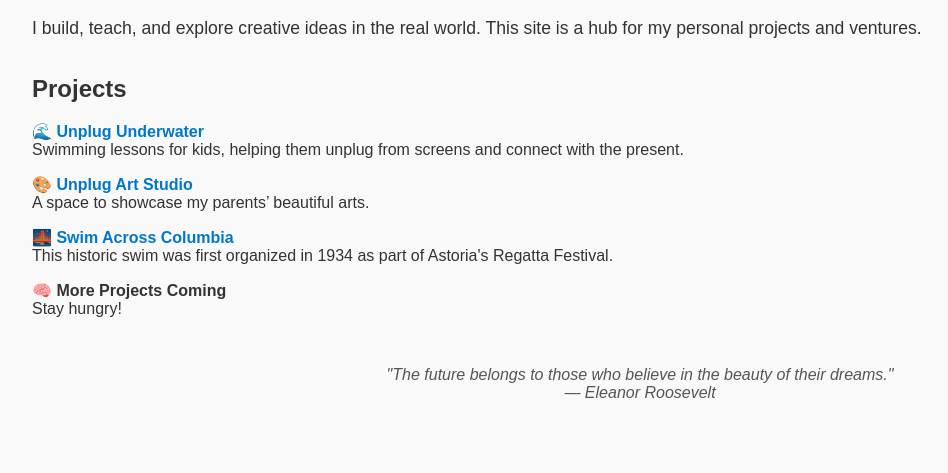
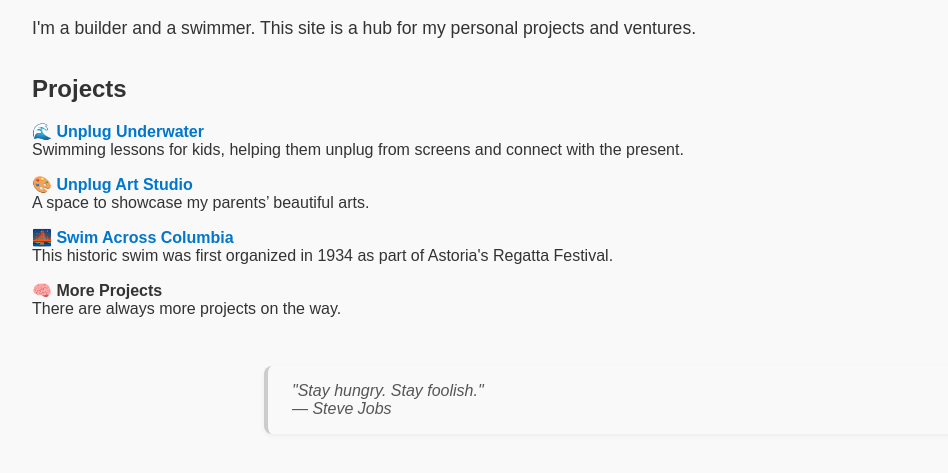
Before and after one commit to yaweihao/yaweihao.github.io, a plain HTML site: page index.html in a window 1280 px wide. Shown: the part 107-580 px from the top of the page, without its empty margins (0-948 px from the left). Drawn offline with Linux system fonts and the light colour scheme.

Commit message:
Update index.html

```diff
--- a/index.html
+++ b/index.html
@@ -38,7 +38,7 @@
 <body>
   <h1>Guess who's back</h1>
   <p>
-    I build, teach, and explore creative ideas in the real world. This site is a hub for my personal projects and ventures.
+    I'm a builder and a swimmer. This site is a hub for my personal projects and ventures.
   </p>
 
   <div class="projects">
@@ -56,14 +56,25 @@
       This historic swim was first organized in 1934 as part of Astoria's Regatta Festival.
     </div>
     <div class="project">
-      <strong>🧠 More Projects Coming</strong><br />
-      Stay hungry!
+      <strong>🧠 More Projects</strong><br />
+      There are always more projects on the way.
     </div>
   </div>
 
-  <blockquote style="margin-top: 3rem; font-style: italic; color: #555; text-align: center;">
-    "The future belongs to those who believe in the beauty of their dreams." <br>
-    — Eleanor Roosevelt
+  <blockquote style="
+    margin: 3rem auto;
+    padding: 1rem 1.5rem;
+    background-color: #f9f9f9;
+    border-left: 4px solid #ccc;
+    font-style: italic;
+    color: #555;
+    max-width: 700px;
+    text-align: left;
+    border-radius: 8px;
+    box-shadow: 0 2px 5px rgba(0,0,0,0.05);
+  ">
+    "Stay hungry. Stay foolish." <br>
+    — Steve Jobs
   </blockquote>
 
 </body>
```
